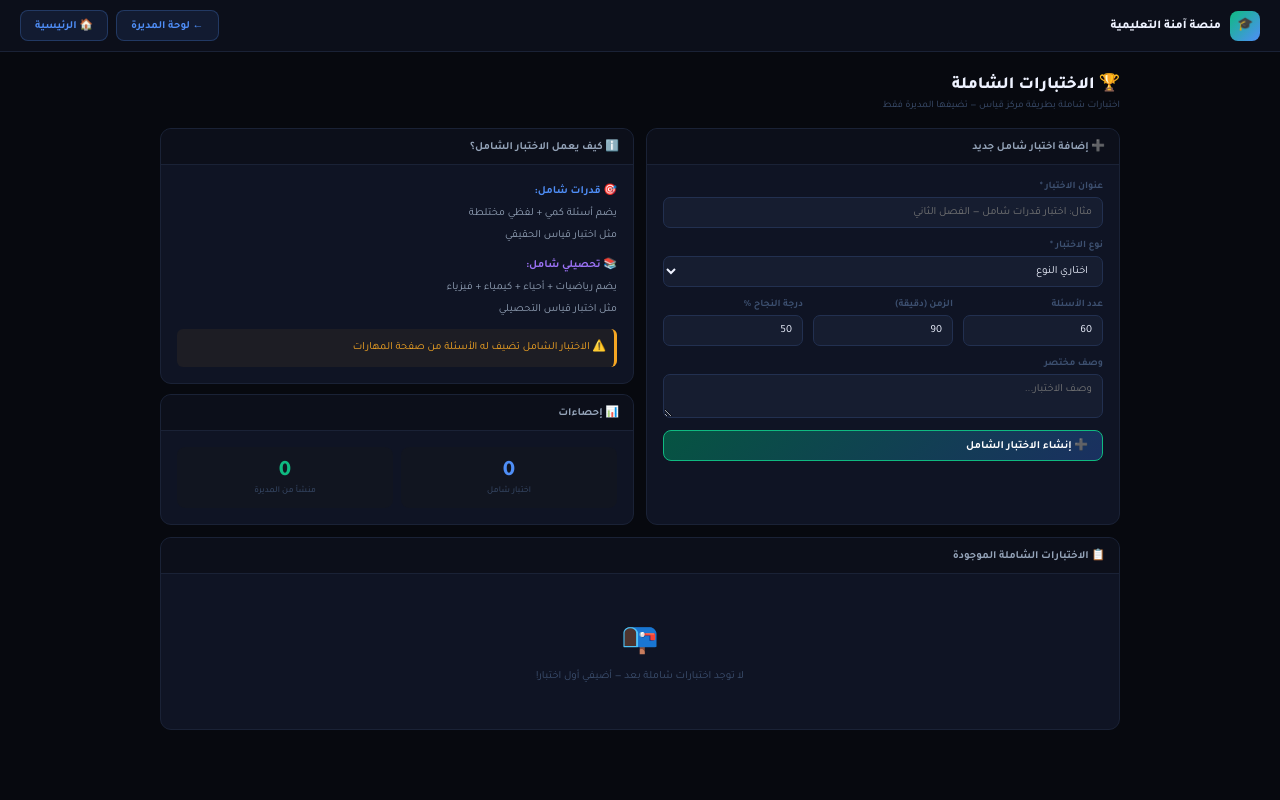
After one commit to amnah1438/amaneducation, a Django app: template templates/core/admin_comprehensive.html in a window 1280 px wide. The commit adds this page. Run offline with Django 5.2, Linux system fonts and the light colour scheme; the template is opened without the code that fills it, so the values that code supplies are empty.

Commit message:
تعديلات

```diff
--- /dev/null
+++ b/templates/core/admin_comprehensive.html
@@ -0,0 +1,243 @@
+{% load static %}
+<!DOCTYPE html>
+<html lang="ar" dir="rtl">
+<head>
+<meta charset="UTF-8">
+<title>الاختبارات الشاملة — منصة آمنة</title>
+<link href="https://fonts.googleapis.com/css2?family=Tajawal:wght@300;400;500;700;800;900&display=swap" rel="stylesheet">
+<style>
+:root{--bg:#07090f;--bg2:#0c0f1a;--bg3:#111520;--card:#0f1424;--card2:#161d30;--border:#1a2236;--border2:#223050;--green:#0fba81;--green2:#065442;--blue:#4f8ef7;--blue2:#1a3060;--purple:#9b72f5;--orange:#f5a623;--red:#f05252;--text:#eef2ff;--text2:#94a3b8;--text3:#3d5070;}
+*{box-sizing:border-box;margin:0;padding:0}
+body{font-family:'Tajawal',sans-serif;background:var(--bg);color:var(--text);min-height:100vh}
+.topbar{background:var(--bg2);border-bottom:1px solid var(--border);padding:0 20px;display:flex;align-items:center;justify-content:space-between;height:52px;position:sticky;top:0;z-index:200}
+.btn{display:inline-flex;align-items:center;gap:6px;padding:7px 14px;border-radius:8px;border:none;font-family:'Tajawal',sans-serif;font-size:11px;font-weight:700;cursor:pointer;transition:all 0.2s;text-decoration:none}
+.btn-g{background:linear-gradient(135deg,var(--green2),var(--blue2));color:white;border:1px solid var(--green)}
+.btn-b{background:rgba(79,142,247,0.1);color:var(--blue);border:1px solid rgba(79,142,247,0.25)}
+.btn-r{background:rgba(240,82,82,0.1);color:var(--red);border:1px solid rgba(240,82,82,0.25)}
+.btn-o{background:rgba(245,166,35,0.1);color:var(--orange);border:1px solid rgba(245,166,35,0.25)}
+.main{max-width:1000px;margin:0 auto;padding:20px}
+.card{background:var(--card);border:1px solid var(--border);border-radius:11px;overflow:hidden;margin-bottom:12px}
+.ch{padding:10px 14px;display:flex;justify-content:space-between;align-items:center;border-bottom:1px solid var(--border);background:var(--bg2)}
+.ct{font-size:11px;font-weight:700;color:var(--text2)}
+.cb{padding:16px}
+.fg{display:flex;flex-direction:column;gap:4px;margin-bottom:12px}
+.fl{font-size:10px;color:var(--text3);font-weight:600}
+.fi{background:var(--card2);border:1px solid var(--border2);color:var(--text);font-family:'Tajawal',sans-serif;font-size:11px;padding:8px 10px;border-radius:7px;outline:none}
+.fi:focus{border-color:var(--blue)}
+.g2{display:grid;grid-template-columns:1fr 1fr;gap:12px}
+.g3{display:grid;grid-template-columns:1fr 1fr 1fr;gap:10px}
+.comp-card{border-radius:12px;padding:16px;border:1px solid;margin-bottom:10px;display:flex;justify-content:space-between;align-items:center}
+.comp-q{background:rgba(79,142,247,0.05);border-color:rgba(79,142,247,0.2)}
+.comp-t{background:rgba(155,114,245,0.05);border-color:rgba(155,114,245,0.2)}
+.bd{display:inline-flex;align-items:center;padding:2px 8px;border-radius:8px;font-size:9px;font-weight:700}
+.status-on{background:rgba(15,186,129,0.1);color:var(--green);border:1px solid rgba(15,186,129,0.2)}
+.status-off{background:rgba(240,82,82,0.1);color:var(--red);border:1px solid rgba(240,82,82,0.2)}
+.sel{background:var(--card2);border:1px solid var(--border2);color:var(--text);font-family:'Tajawal',sans-serif;font-size:11px;padding:7px 10px;border-radius:7px;outline:none;width:100%;margin-bottom:8px;cursor:pointer}
+.msg{padding:9px 12px;border-radius:8px;font-size:11px;margin-bottom:12px;border-right:3px solid}
+.msg-s{background:rgba(15,186,129,0.08);border-color:var(--green);color:#6ee7a0}
+.msg-e{background:rgba(240,82,82,0.08);border-color:var(--red);color:#fca5a5}
+.link-box{background:var(--bg3);border:1px solid var(--border2);border-radius:8px;padding:8px 10px;display:none;align-items:center;gap:6px;margin-top:8px}
+.link-text{font-size:10px;color:var(--blue);flex:1;word-break:break-all;direction:ltr;text-align:left}
+.copy-btn{background:rgba(79,142,247,0.1);color:var(--blue);border:1px solid rgba(79,142,247,0.2);font-family:'Tajawal',sans-serif;font-size:9px;padding:3px 8px;border-radius:5px;cursor:pointer}
+</style>
+</head>
+<body>
+
+<div class="topbar">
+  <div style="display:flex;align-items:center;gap:9px">
+    <div style="width:30px;height:30px;background:linear-gradient(135deg,var(--green),var(--blue));border-radius:8px;display:flex;align-items:center;justify-content:center;font-size:13px">🎓</div>
+    <div style="font-size:12px;font-weight:800">منصة آمنة التعليمية</div>
+  </div>
+  <div style="display:flex;gap:8px">
+    <a href="/admin-dashboard/" class="btn btn-b">← لوحة المديرة</a>
+    <a href="/" class="btn btn-b">🏠 الرئيسية</a>
+  </div>
+</div>
+
+<div class="main">
+  <div style="font-size:17px;font-weight:800;margin-bottom:4px">🏆 الاختبارات الشاملة</div>
+  <div style="font-size:10px;color:var(--text3);margin-bottom:16px">اختبارات شاملة بطريقة مركز قياس — تضيفها المديرة فقط</div>
+
+  {% if messages %}
+    {% for msg in messages %}
+    <div class="msg {% if 'error' in msg.tags %}msg-e{% else %}msg-s{% endif %}">{{ msg }}</div>
+    {% endfor %}
+  {% endif %}
+
+  <div class="g2">
+
+    <!-- إضافة اختبار شامل -->
+    <div class="card">
+      <div class="ch"><span class="ct">➕ إضافة اختبار شامل جديد</span></div>
+      <div class="cb">
+        <form method="post" action="/admin-dashboard/add-comprehensive/">
+          {% csrf_token %}
+          <div class="fg">
+            <label class="fl">عنوان الاختبار *</label>
+            <input class="fi" name="title" placeholder="مثال: اختبار قدرات شامل — الفصل الثاني" required>
+          </div>
+          <div class="fg">
+            <label class="fl">نوع الاختبار *</label>
+            <select class="fi" name="comp_type" required>
+              <option value="">اختاري النوع</option>
+              <option value="qodrat_kamy">🎯 قدرات شامل (كمي + لفظي)</option>
+              <option value="tahsili">📚 تحصيلي شامل (جميع المواد)</option>
+            </select>
+          </div>
+          <div class="g3">
+            <div class="fg">
+              <label class="fl">عدد الأسئلة</label>
+              <input class="fi" name="questions_count" type="number" value="60" min="10" max="200">
+            </div>
+            <div class="fg">
+              <label class="fl">الزمن (دقيقة)</label>
+              <input class="fi" name="duration" type="number" value="90" min="15" max="180">
+            </div>
+            <div class="fg">
+              <label class="fl">درجة النجاح %</label>
+              <input class="fi" name="pass_score" type="number" value="50" min="30" max="100">
+            </div>
+          </div>
+          <div class="fg">
+            <label class="fl">وصف مختصر</label>
+            <textarea class="fi" name="description" placeholder="وصف الاختبار..." rows="2"></textarea>
+          </div>
+          <button type="submit" class="btn btn-g" style="width:100%">➕ إنشاء الاختبار الشامل</button>
+        </form>
+      </div>
+    </div>
+
+    <!-- معلومات -->
+    <div>
+      <div class="card" style="margin-bottom:10px">
+        <div class="ch"><span class="ct">ℹ️ كيف يعمل الاختبار الشامل؟</span></div>
+        <div class="cb" style="font-size:11px;line-height:2;color:var(--text2)">
+          <div style="margin-bottom:8px">
+            <strong style="color:var(--blue)">🎯 قدرات شامل:</strong><br>
+            يضم أسئلة كمي + لفظي مختلطة<br>
+            مثل اختبار قياس الحقيقي
+          </div>
+          <div style="margin-bottom:8px">
+            <strong style="color:var(--purple)">📚 تحصيلي شامل:</strong><br>
+            يضم رياضيات + أحياء + كيمياء + فيزياء<br>
+            مثل اختبار قياس التحصيلي
+          </div>
+          <div style="padding:8px;background:rgba(245,166,35,0.06);border-radius:6px;border-right:3px solid var(--orange);color:var(--orange)">
+            ⚠️ الاختبار الشامل تضيف له الأسئلة من صفحة المهارات
+          </div>
+        </div>
+      </div>
+
+      <div class="card">
+        <div class="ch"><span class="ct">📊 إحصاءات</span></div>
+        <div class="cb">
+          <div style="display:grid;grid-template-columns:1fr 1fr;gap:8px">
+            <div style="background:var(--bg3);border-radius:8px;padding:12px;text-align:center">
+              <div style="font-size:22px;font-weight:800;color:var(--blue)">{{ comp_skills|length }}</div>
+              <div style="font-size:9px;color:var(--text3)">اختبار شامل</div>
+            </div>
+            <div style="background:var(--bg3);border-radius:8px;padding:12px;text-align:center">
+              <div style="font-size:22px;font-weight:800;color:var(--green)">
+                {{ comp_skills|length }}
+              </div>
+              <div style="font-size:9px;color:var(--text3)">منشأ من المديرة</div>
+            </div>
+          </div>
+        </div>
+      </div>
+    </div>
+
+  </div>
+
+  <!-- قائمة الاختبارات الشاملة -->
+  <div class="card">
+    <div class="ch"><span class="ct">📋 الاختبارات الشاملة الموجودة</span></div>
+    <div class="cb">
+      {% if comp_skills %}
+        {% for skill in comp_skills %}
+        {% with exam=skill.exams.first %}
+        <div class="comp-card {% if skill.skill_type == 'qodrat_kamy' %}comp-q{% else %}comp-t{% endif %}">
+          <div>
+            <div style="font-size:13px;font-weight:800;margin-bottom:4px">
+              {% if skill.skill_type == 'qodrat_kamy' %}🎯{% else %}📚{% endif %}
+              {{ skill.title }}
+            </div>
+            <div style="font-size:10px;color:var(--text3);margin-bottom:8px">
+              {% if exam %}❓ {{ exam.questions_count }} سؤال • ⏱️ {{ exam.duration_minutes }} دقيقة • 🎯 {{ exam.pass_score }}%{% endif %}
+            </div>
+            <div style="display:flex;gap:6px;align-items:center">
+              <span class="bd {% if skill.is_active %}status-on{% else %}status-off{% endif %}">
+                {% if skill.is_active %}✅ مفعّل{% else %}⏸️ غير مفعّل{% endif %}
+              </span>
+            </div>
+          </div>
+          <div style="display:flex;flex-direction:column;gap:6px;align-items:flex-end">
+            {% if exam %}
+            <div>
+              <select class="sel" id="cls-{{ exam.id }}" style="width:160px;margin-bottom:0">
+                <option value="">اختاري الفصل</option>
+                {% for cls in classrooms %}
+                <option value="{{ cls.id }}">{{ cls.name }}</option>
+                {% endfor %}
+              </select>
+            </div>
+            <div style="display:flex;gap:5px">
+              <button class="btn btn-g" onclick="activateComp({{ exam.id }})">▶️ تفعيل</button>
+              <button class="btn btn-b" onclick="showCompLink({{ exam.id }})">🔗 رابط</button>
+              <a href="/skill/{{ skill.id }}/" class="btn btn-o">✏️ أسئلة</a>
+            </div>
+            <div class="link-box" id="link-{{ exam.id }}">
+              <span class="link-text" id="linktext-{{ exam.id }}"></span>
+              <button class="copy-btn" onclick="copyLink('linktext-{{ exam.id }}')">نسخ</button>
+            </div>
+            {% endif %}
+          </div>
+        </div>
+        {% endwith %}
+        {% endfor %}
+      {% else %}
+      <div style="text-align:center;padding:30px;color:var(--text3);font-size:11px">
+        <div style="font-size:30px;margin-bottom:8px">📭</div>
+        لا توجد اختبارات شاملة بعد — أضيفي أول اختبار!
+      </div>
+      {% endif %}
+    </div>
+  </div>
+
+</div>
+
+<script>
+const csrfToken = '{{ csrf_token }}';
+const baseUrl = window.location.origin;
+
+function activateComp(examId){
+  const classId = document.getElementById('cls-'+examId)?.value;
+  if(!classId){ alert('يرجى اختيار الفصل أولاً'); return; }
+  fetch('/activate-exam/'+examId+'/', {
+    method:'POST',
+    headers:{'X-CSRFToken':csrfToken,'Content-Type':'application/x-www-form-urlencoded'},
+    body:'classroom_id='+classId
+  })
+  .then(r=>r.json())
+  .then(data=>{
+    if(data.success){
+      document.getElementById('linktext-'+examId).textContent = data.url;
+      document.getElementById('link-'+examId).style.display = 'flex';
+      alert(data.message);
+    }
+  });
+}
+
+function showCompLink(examId){
+  const link = baseUrl + '/students/exam/' + examId + '/';
+  document.getElementById('linktext-'+examId).textContent = link;
+  document.getElementById('link-'+examId).style.display = 'flex';
+}
+
+function copyLink(textId){
+  navigator.clipboard.writeText(document.getElementById(textId).textContent)
+  .then(()=>alert('✅ تم نسخ الرابط!'));
+}
+</script>
+</body>
+</html>
--- a/templates/core/admin_dashboard.html
+++ b/templates/core/admin_dashboard.html
@@ -81,6 +81,7 @@ body{font-family:'Tajawal',sans-serif;background:var(--bg);color:var(--text);min
   </div>
   <div style="display:flex;gap:8px;align-items:center">
     <span style="font-size:10px;color:var(--text3)">👑 لوحة المديرة</span>
+    <a href="/admin-dashboard/comprehensive/" class="btn btn-o">🏆 الاختبارات الشاملة</a>
     <a href="/" class="btn btn-b">🏠 الرئيسية</a>
     <a href="/accounts/logout/" class="btn btn-r">خروج</a>
   </div>
```
